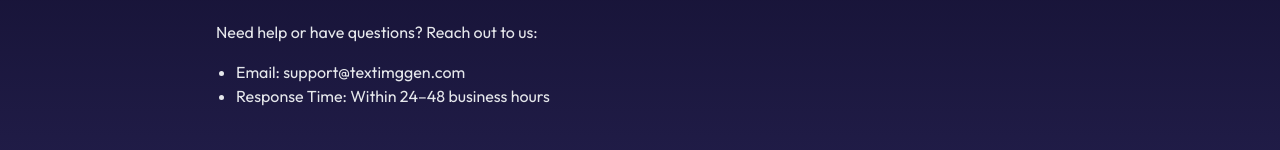
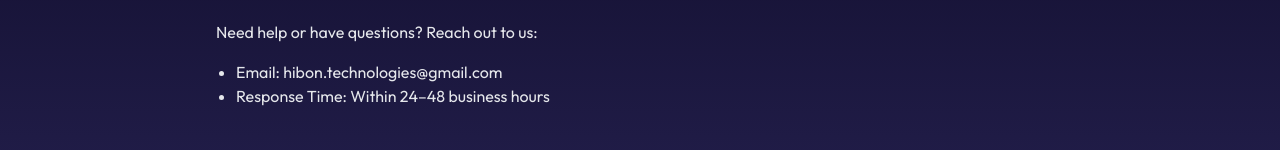
Before and after one commit to garv-cpu/ImaginAI, a React (Vite) app: page /contact in a window 1280 px wide. Shown: the part 208-358 px from the top of the page. Built offline with nearby package versions, Linux system fonts and the light colour scheme.

Commit message:
updated email

```diff
--- a/src/pages/ContactUs.jsx
+++ b/src/pages/ContactUs.jsx
@@ -8,7 +8,7 @@ const ContactUs = () => {
         Need help or have questions? Reach out to us:
       </p>
       <ul className="list-disc pl-5 mb-4">
-        <li>Email: support@textimggen.com</li>
+        <li>Email: hibon.technologies@gmail.com</li>
         <li>Response Time: Within 24–48 business hours</li>
       </ul>
     </div>
```
